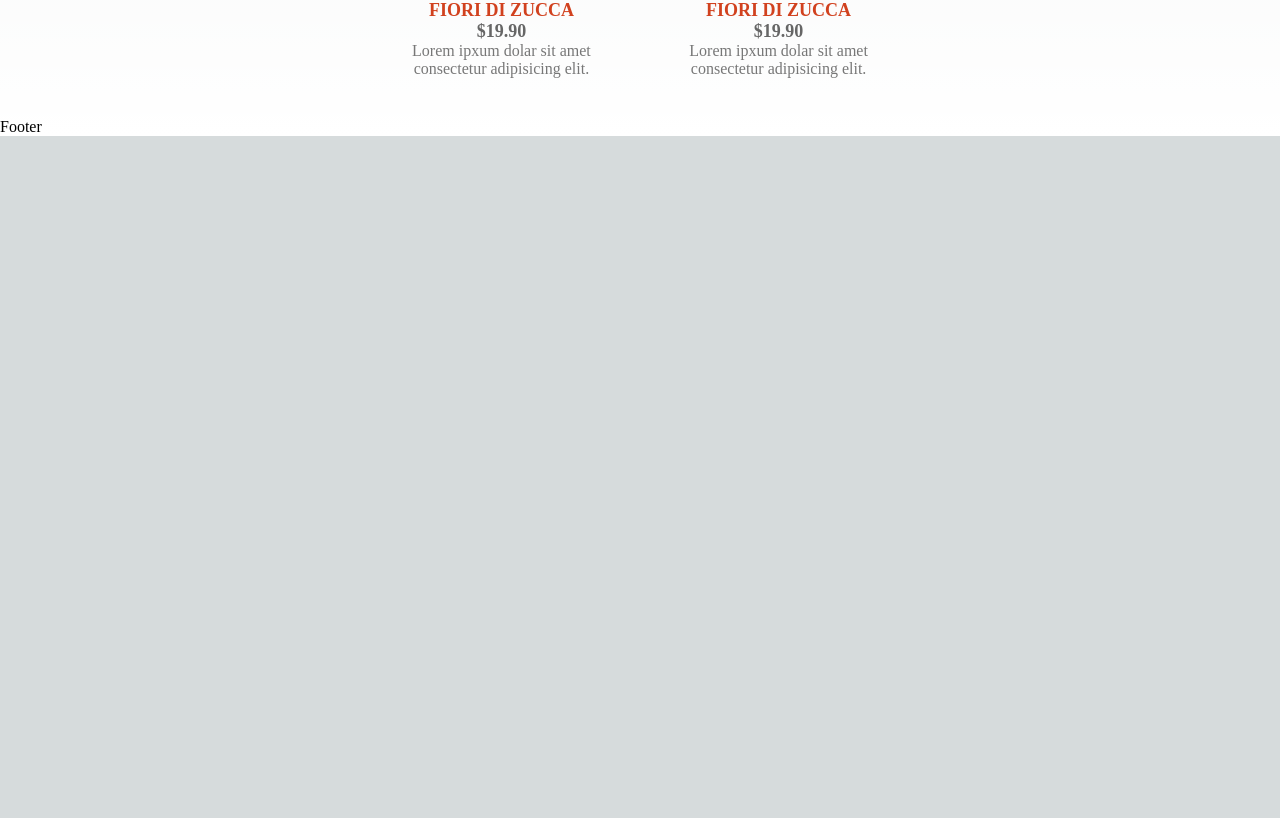
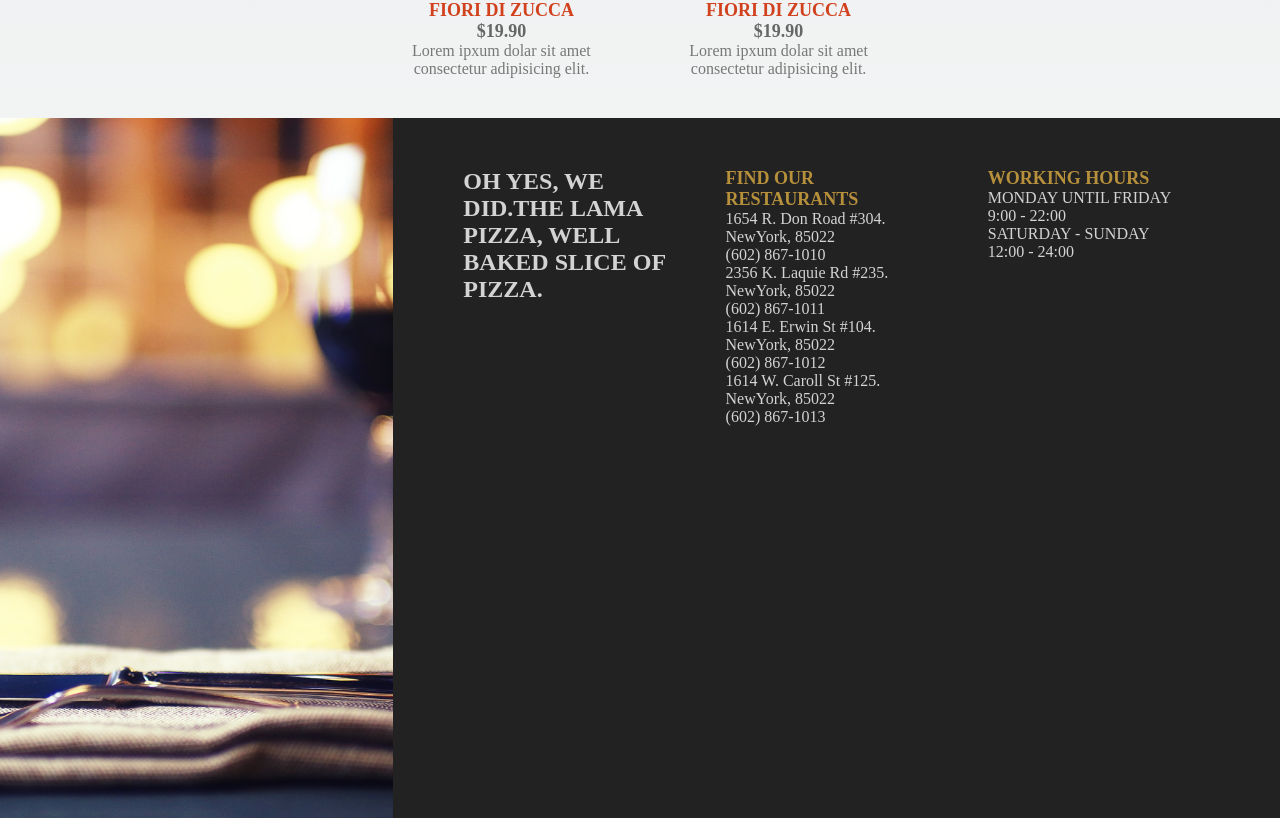
Before and after one commit to marijanikolovski/food-ordering-app, a Next.js app: page / in a window 1280 px wide. Shown: the part 1476-2294 px from the top of the page. Before the commit the page ends 1612 px from the top, so only its background shows below. Built offline with nearby package versions, Linux system fonts and the light colour scheme.

Commit message:
Footer Design

```diff
--- a/src/components/Footer.jsx
+++ b/src/components/Footer.jsx
@@ -1,7 +1,53 @@
 import React from 'react'
+import styles from "../styles/Footer.module.css"
+import Image from "next/image"
 
 export const Footer = () => {
   return (
-    <div>Footer</div>
-  )
+    <div className={styles.container}>
+      <div className={styles.item}>
+        <Image src="/img/bg.png" objectFit="cover" layout="fill" alt="" />
+      </div>
+      <div className={styles.item}>
+        <div className={styles.card}>
+          <h2 className={styles.motto}>
+            OH YES, WE DID.THE LAMA PIZZA, WELL BAKED SLICE OF PIZZA.
+          </h2>
+        </div>
+        <div className={styles.card}>
+          <h1 className={styles.title}>FIND OUR RESTAURANTS</h1>
+          <p className={styles.text}>
+            1654 R. Don Road #304.
+            <br /> NewYork, 85022
+            <br /> (602) 867-1010
+          </p>
+          <p className={styles.text}>
+            2356 K. Laquie Rd #235.
+            <br /> NewYork, 85022
+            <br /> (602) 867-1011
+          </p>
+          <p className={styles.text}>
+            1614 E. Erwin St #104.
+            <br /> NewYork, 85022
+            <br /> (602) 867-1012
+          </p>
+          <p className={styles.text}>
+            1614 W. Caroll St #125.
+            <br /> NewYork, 85022
+            <br /> (602) 867-1013
+          </p>
+        </div>
+        <div className={styles.card}>
+          <h1 className={styles.title}>WORKING HOURS</h1>
+          <p className={styles.text}>
+            MONDAY UNTIL FRIDAY
+            <br /> 9:00 - 22:00
+          </p>
+          <p className={styles.text}>
+            SATURDAY - SUNDAY
+            <br /> 12:00 - 24:00
+          </p>
+        </div>
+      </div>
+    </div>)
 }
--- /dev/null
+++ b/src/styles/Footer.module.css
@@ -0,0 +1,57 @@
+.container {
+  height: calc(100vh - 100px);
+  background-color: #222;
+  display: flex;
+}
+
+.item {
+  flex: 1;
+  position: relative;
+  display: flex;
+}
+
+.item:last-child {
+  flex: 2;
+  padding: 50px;
+  justify-content: space-between;
+}
+
+.card {
+  flex: 1;
+  padding: 0 20px;
+}
+
+.title {
+  font-size: 18px;
+  color: #b7903c;
+}
+
+.text {
+  color: lightgray;
+}
+
+.motto {
+  color: rgb(211, 211, 211);
+}
+
+@media screen and (max-width: 480px) {
+  .container {
+    height: auto;
+    text-align: center;
+  }
+  .item:first-child {
+    display: none;
+  }
+
+  .item {
+    flex-direction: column;
+  }
+
+  .title {
+    font-size: 30px;
+  }
+
+  .text {
+    font-size: 20px;
+  }
+}
```
